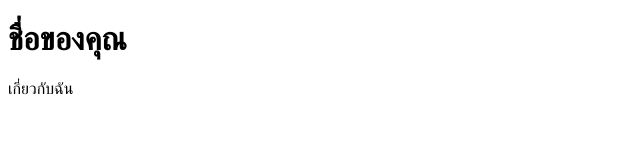
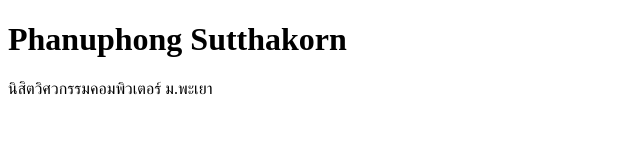
Before and after one commit to phanuphong-06/my-profile-lab-git, a plain HTML site: page index.html in a window 1280 px wide. Shown: the whole page, without its empty margins (0-640 px from the left). Drawn offline with Linux system fonts and the light colour scheme.

Commit message:
Add my name and intro

```diff
--- a/index.html
+++ b/index.html
@@ -5,7 +5,7 @@
   <link rel="stylesheet" href="style.css">
 </head>
 <body>
-  <h1>ชื่อของคุณ</h1>
-  <p>เกี่ยวกับฉัน</p>
+  <h1>Phanuphong Sutthakorn</h1>
+  <p>นิสิตวิศวกรรมคอมพิวเตอร์ ม.พะเยา</p>
 </body>
 </html>
```
